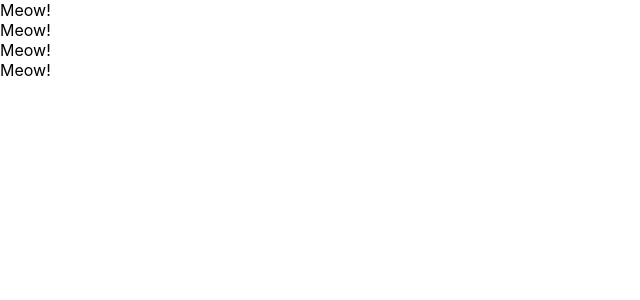
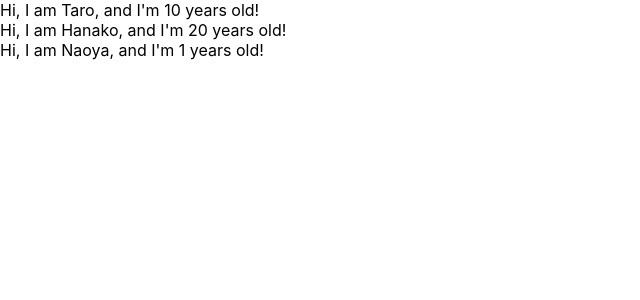
Before and after one commit to Naoya-abe/udemy-react-redux, a React (Create React App) app: page / in a window 1280 px wide. Shown: the top 300 px of the page, without its empty margins (0-640 px from the left). Built offline with nearby package versions, Linux system fonts and the light colour scheme.

Commit message:
[update] props

```diff
--- a/src/App.js
+++ b/src/App.js
@@ -1,35 +1,29 @@
 import React from 'react'; // jsxを使う際にこのReactは必要
 
-// class componentの例
-
-// class App extends Component { //AppというクラスがComponentを継承している
-//   render() {
-//     return (
-//       <React.Fragment>
-//         <label htmlFor="bar">bar</label>
-//         <input
-//           type="text"
-//           onChange={() => {
-//             console.log("I'm clicked.");
-//           }}
-//         />
-//       </React.Fragment>
-//     );
-//   }
-// }
-
 const App = () => {
+  const profiles = [
+    {name: 'Taro', age: 10},
+    {name: 'Hanako', age: 20},
+    {name: 'Naoya'},
+  ];
   return (
     <div>
-      <Cat />
-      <Cat />
-      <Cat />
-      <Cat />
+      {profiles.map((profile, index) => {
+        return <User name={profile.name} age={profile.age} key={index} />;
+      })}
     </div>
   );
 };
 
-const Cat = () => {
-  return <div>Meow!</div>;
+const User = props => {
+  return (
+    <div>
+      Hi, I am {props.name}, and I'm {props.age} years old!
+    </div>
+  );
+};
+
+User.defaultProps = {
+  age: 1,
 };
 export default App;
```
